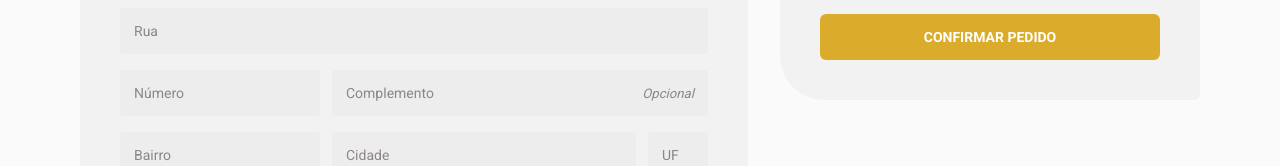
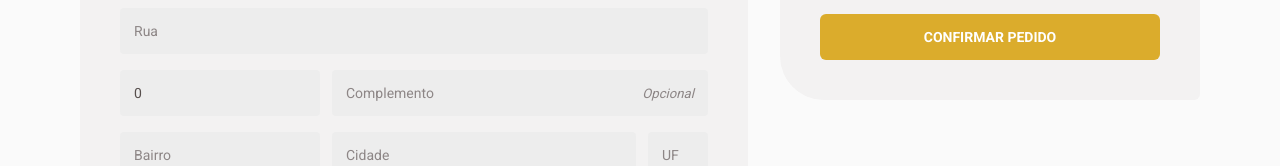
Before and after one commit to Dex64ter/Coffee-Delivery, a React (Vite) app: page /checkout in a window 1280 px wide. Shown: the part 307-473 px from the top of the page. Built offline with nearby package versions, Linux system fonts and the light colour scheme.

Commit message:
Construção do contexto de endereço de entrega

```diff
--- a/package.json
+++ b/package.json
@@ -11,6 +11,7 @@
     "preview": "vite preview"
   },
   "dependencies": {
+    "@hookform/resolvers": "^3.3.4",
     "@phosphor-icons/react": "^2.0.15",
     "@radix-ui/react-radio-group": "^1.1.3",
     "axios": "^1.6.7",
@@ -18,9 +19,11 @@
     "phosphor-icons": "^1.4.2",
     "react": "^18.2.0",
     "react-dom": "^18.2.0",
+    "react-hook-form": "^7.51.1",
     "react-loading-icons": "^1.1.0",
     "react-router-dom": "^6.22.0",
-    "styled-components": "^6.1.8"
+    "styled-components": "^6.1.8",
+    "zod": "^3.22.4"
   },
   "devDependencies": {
     "@rocketseat/eslint-config": "^2.2.2",
--- a/src/contexts/CoffeeContext.tsx
+++ b/src/contexts/CoffeeContext.tsx
@@ -7,8 +7,21 @@ interface CoffeeType {
   quantity: number
 }
 
+interface DeliveryAddressType {
+  cep: string
+  street: string
+  numberHouse: number
+  complement?: string
+  neighborhood: string
+  city: string
+  uf: string
+  paymentType: string
+}
+
 interface CoffeeContextType {
   coffees: CoffeeType[]
+  deliveryAddress: DeliveryAddressType
+  upgradeDeliveryAddress: (address: DeliveryAddressType) => void
   addCoffeeType: (coffee: CoffeeType) => void
   removeCoffeeType: (coffee: CoffeeType) => void
 }
@@ -21,6 +34,13 @@ interface CoffeeProviderProps {
 
 export function CoffeeProvider({ children }: CoffeeProviderProps) {
   const [coffees, setCoffees] = useState<CoffeeType[]>([])
+  const [deliveryAddress, setDeliveryAddress] = useState(
+    {} as DeliveryAddressType,
+  )
+
+  function upgradeDeliveryAddress(newAddress: DeliveryAddressType) {
+    setDeliveryAddress(newAddress)
+  }
 
   function addCoffeeType(coffee: CoffeeType) {
     let isAlreadyAdded = false
@@ -49,6 +69,8 @@ export function CoffeeProvider({ children }: CoffeeProviderProps) {
     <CoffeePlaceContext.Provider
       value={{
         coffees,
+        deliveryAddress,
+        upgradeDeliveryAddress,
         addCoffeeType,
         removeCoffeeType,
       }}
--- a/src/pages/Checkout/index.tsx
+++ b/src/pages/Checkout/index.tsx
@@ -1,5 +1,9 @@
 import { useContext } from 'react'
+import { useForm, Controller } from 'react-hook-form'
 import { CoffeePlaceContext } from '../../contexts/CoffeeContext'
+import { redirect } from 'react-router-dom'
+import * as z from 'zod'
+
 import { CartItem } from './components/CartItem'
 import {
   Bank,
@@ -27,10 +31,44 @@ import {
   ListItems,
 } from './styles'
 
+const newAdressFormSchema = z.object({
+  cep: z.string().min(8, { message: 'Precisa ter no mínimo 8 caracteres' }),
+  street: z.string(),
+  numberHouse: z.number(),
+  complement: z.string().optional(),
+  neighborhood: z.string(),
+  city: z.string(),
+  uf: z.string().min(2, { message: 'Precisa ter 2 caracteres' }),
+  paymentType: z.string(),
+})
+
+type NewAddressFormProps = z.infer<typeof newAdressFormSchema>
+
 export function Checkout() {
-  const { coffees } = useContext(CoffeePlaceContext)
+  const { coffees, upgradeDeliveryAddress } = useContext(CoffeePlaceContext)
+  const { register, handleSubmit, control, reset } =
+    useForm<NewAddressFormProps>({
+      defaultValues: {
+        cep: '',
+        street: '',
+        numberHouse: 0,
+        complement: '',
+        neighborhood: '',
+        city: '',
+        uf: '',
+        paymentType: '',
+      },
+    })
+
+  function onSubmitForm(data: NewAddressFormProps) {
+    upgradeDeliveryAddress(data)
+    console.log(data)
+    reset()
+    redirect('/success')
+  }
 
   const deliveryValor = 3.5
+
   const totalItems = coffees.reduce((acc, cof) => {
     return acc + cof.quantity * cof.price
   }, 0)
@@ -43,7 +81,7 @@ export function Checkout() {
   }
 
   return (
-    <CheckoutContainer>
+    <CheckoutContainer onSubmit={handleSubmit(onSubmitForm)}>
       <div>
         <h2>Complete seu pedido</h2>
         <SectionLocationPayment>
@@ -55,25 +93,42 @@ export function Checkout() {
             </p>
           </CheckoutTitleLocation>
           <DivForm>
+            <InputData type="text" placeholder="CEP" {...register('cep')} />
+
+            <InputData type="text" placeholder="Rua" {...register('street')} />
+
+            <NumberComplement>
+              <InputData
+                type="number"
+                placeholder="Número"
+                {...register('numberHouse', { valueAsNumber: true })}
+              />
+              <Optional>
                 <InputData
                   type="text"
-              pattern="[0-9]{5}-[0-9]{3}"
-              placeholder="CEP"
+                  placeholder="Complemento"
+                  {...register('complement')}
                 />
-            <InputData type="text" placeholder="Rua" />
-
-            <NumberComplement>
-              <InputData type="number" placeholder="Número" />
-              <Optional>
-                <InputData type="text" placeholder="Complemento" />
-                <span>Opcional</span>
               </Optional>
             </NumberComplement>
 
             <InputsLocation>
-              <InputData type="text" placeholder="Bairro" />
-              <InputData type="text" placeholder="Cidade" />
-              <InputData type="text" maxLength={2} placeholder="UF" />
+              <InputData
+                type="text"
+                placeholder="Bairro"
+                {...register('neighborhood')}
+              />
+              <InputData
+                type="text"
+                placeholder="Cidade"
+                {...register('city')}
+              />
+              <InputData
+                type="text"
+                maxLength={2}
+                placeholder="UF"
+                {...register('uf')}
+              />
             </InputsLocation>
           </DivForm>
         </SectionLocationPayment>
@@ -89,7 +144,15 @@ export function Checkout() {
             </p>
           </CheckoutTitlePayment>
 
-          <PaymentType>
+          <Controller
+            name="paymentType"
+            control={control}
+            render={({ field }) => {
+              return (
+                <PaymentType
+                  onValueChange={field.onChange}
+                  value={String(field.value)}
+                >
                   <PaymentTypeButton value="CreditCard">
                     <CreditCard size={16} />
                     <span>CARTÃO DE CRÉDITO</span>
@@ -103,6 +166,9 @@ export function Checkout() {
                     <span>DINHEIRO</span>
                   </PaymentTypeButton>
                 </PaymentType>
+              )
+            }}
+          />
         </SectionLocationPayment>
       </div>
 
--- a/src/pages/Checkout/styles.ts
+++ b/src/pages/Checkout/styles.ts
@@ -124,7 +124,12 @@ export const Optional = styled.div`
     width: 100%;
   }
 
-  span {
+  /* input:focus + &::after {
+    display: none;
+  } */
+
+  &::after {
+    content: 'Opcional';
     position: absolute;
     bottom: 0.875rem;
     right: 0.875rem;
```
Also changed, not shown: 1 other file (tests, documents, lock files or other folders). Lines whose indentation alone changed are shown as unchanged.
